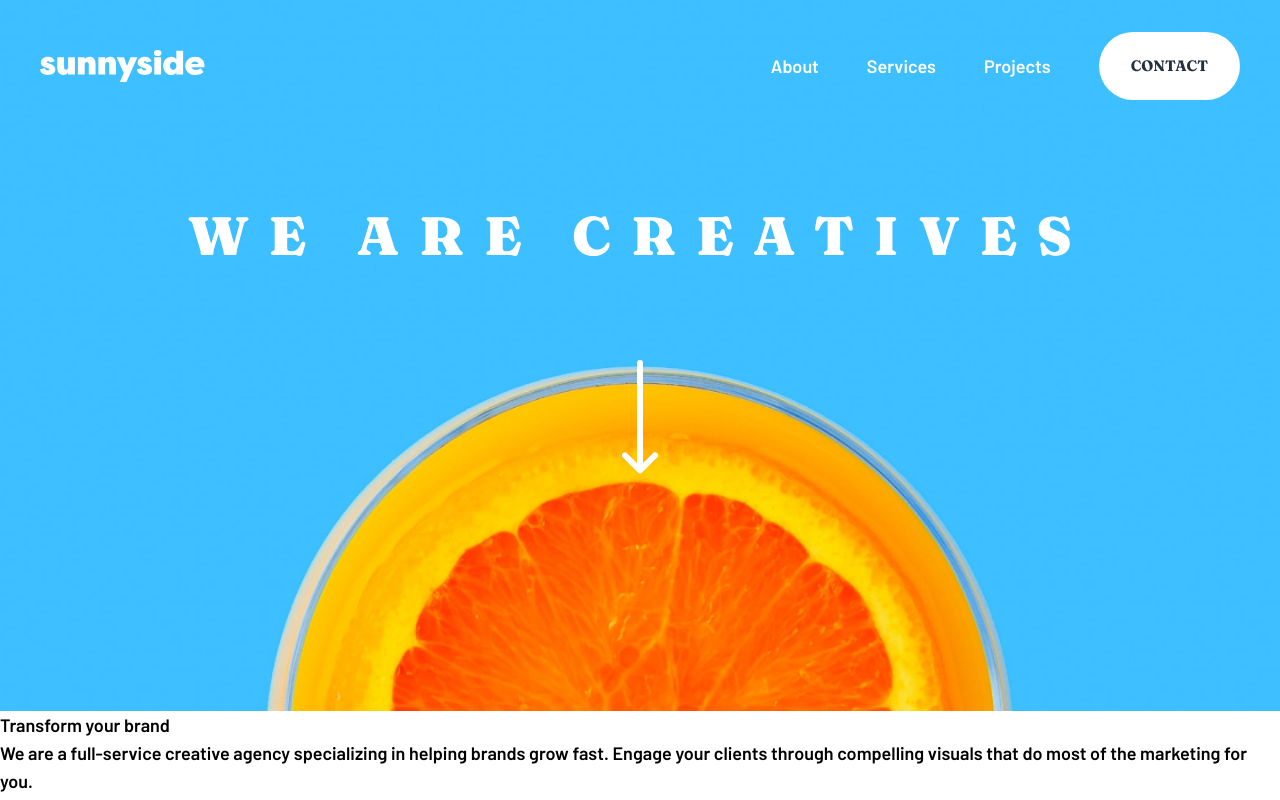
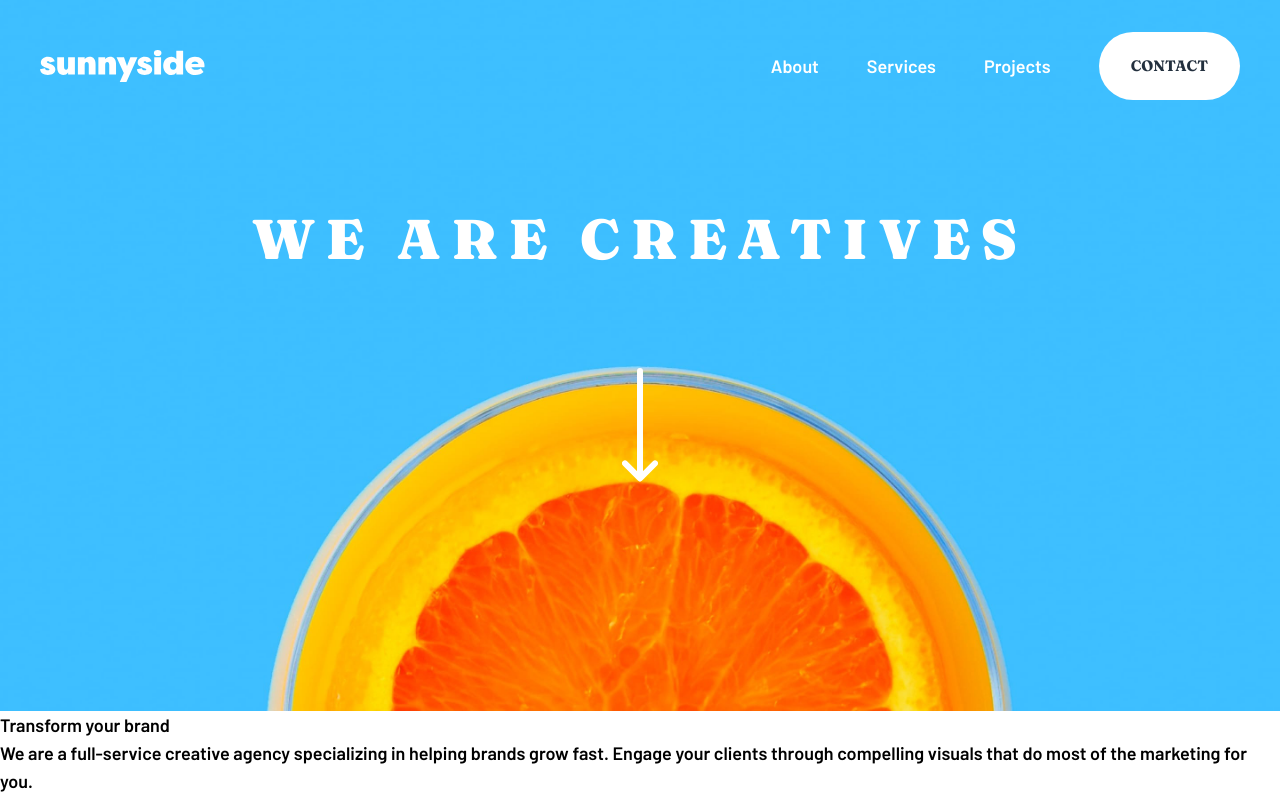
Before and after one commit to heygauravshukla/sunnyside-agency-landing-page, a React (Vite) app: page / in a window 1280 px wide. Shown: the top 800 px of the page. Built offline with nearby package versions, Linux system fonts and the light colour scheme.

Commit message:
refactor: align Hero section layout with design specs
- Adjusted gap, padding, and text alignment to match design guidelines.
- Updated heading font size, line height, and tracking for consistency with the design.
- Simplified image styling to better align with the design layout.

```diff
--- a/src/components/Hero.jsx
+++ b/src/components/Hero.jsx
@@ -2,11 +2,11 @@ import arrowDownIcon from "../assets/images/icon-arrow-down.svg";
 
 export default function Hero() {
   return (
-    <section className="grid justify-items-center gap-10 py-11 lg:gap-[104px] lg:py-[84px]">
-      <h1 className="text-center font-serif text-[32px] font-black uppercase leading-10 tracking-[0.3em] text-white lg:text-[54px] lg:tracking-[20px]">
+    <section className="grid justify-items-center gap-12 px-6 py-14 text-center xl:gap-[5.875rem] xl:px-0 xl:py-[4.5625rem]">
+      <h1 className="font-serif text-[2.5rem] font-black uppercase leading-[1.225] tracking-[0.18em] text-white xl:text-[3.5rem] xl:tracking-[0.19em]">
         We are creatives
       </h1>
-      <img src={arrowDownIcon} alt="Scroll below" className="h-20 lg:h-auto" />
+      <img src={arrowDownIcon} alt="Scroll below" />
     </section>
   );
 }
```
